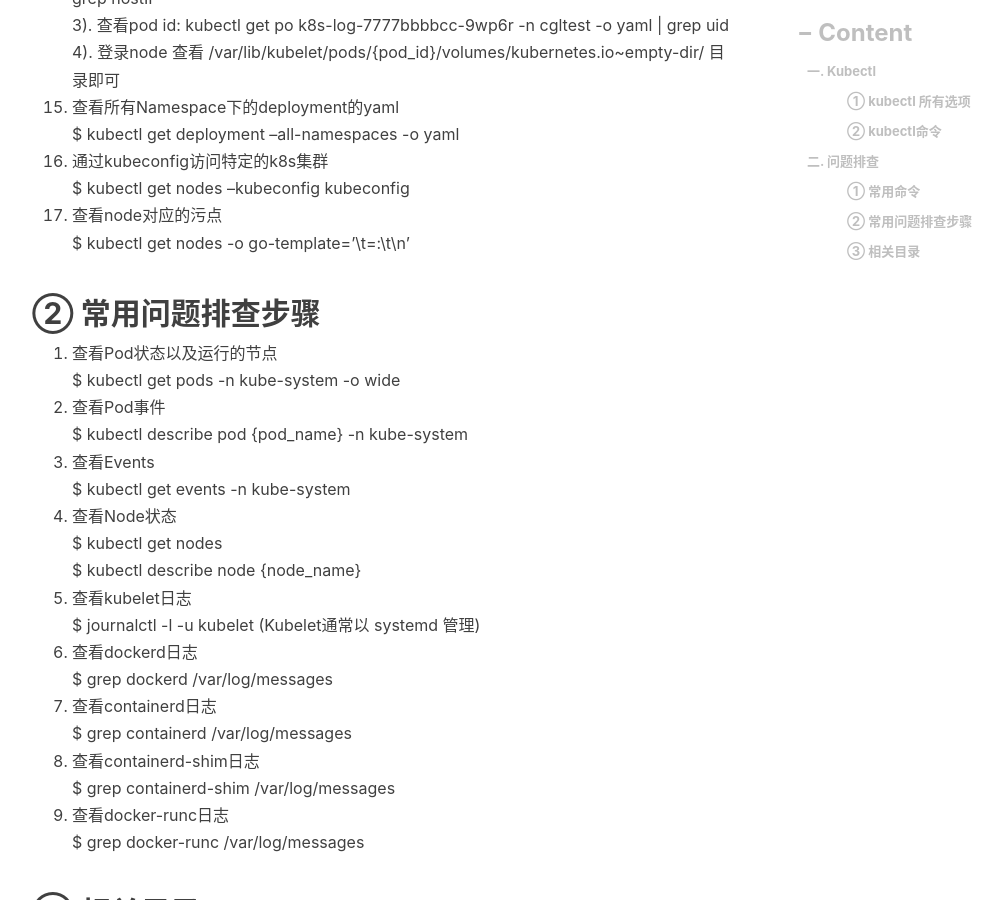
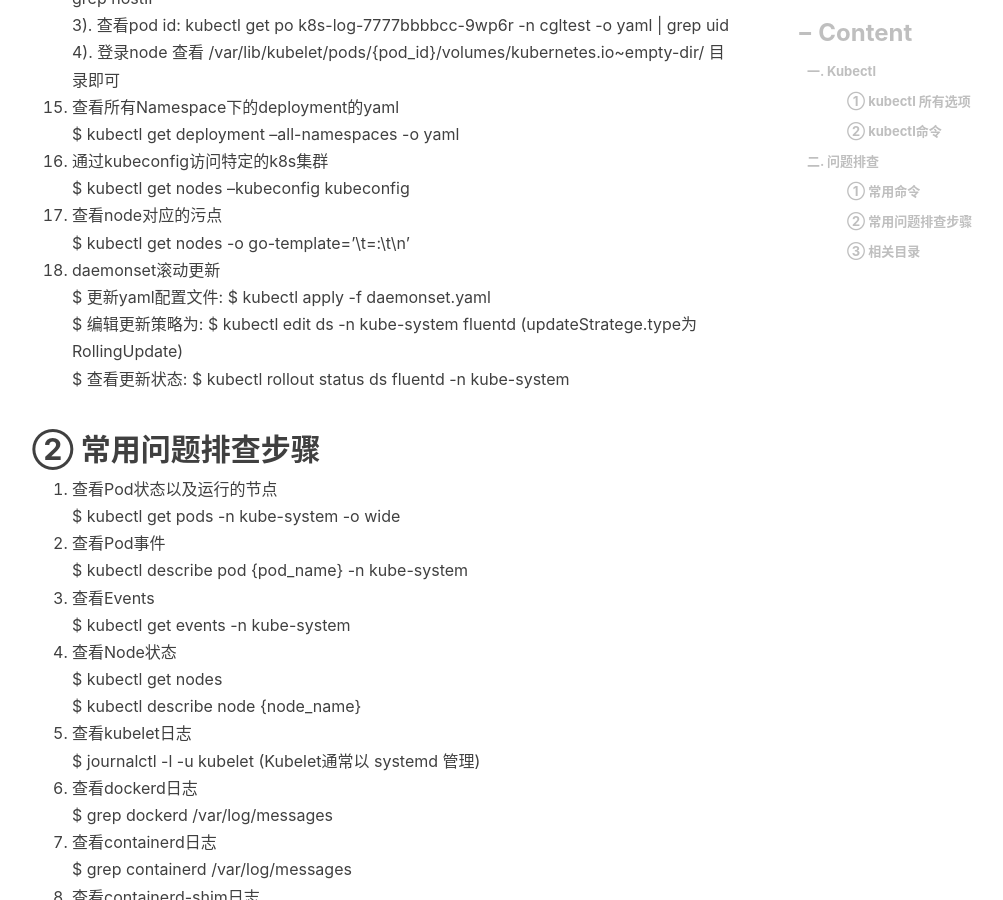
Before and after one commit to engru/chenguolin.github.io, a Jekyll site: the page built from _posts/2019-03-24-【K8s】K8s 运维和问题排查总结.md, in a window 1280 px wide and 900 px high, scrolled down 3649 px. Shown: the whole window, without its empty margins (233-1236 px from the left). Built offline with Jekyll 4.4.1, drawn with Linux system fonts in a browser that asks for light colours; nearby versions of some CDN libraries; comment, search, counter and statistics services are not loaded.

Commit message:
Update 2019-03-24-【K8s】K8s 运维和问题排查总结.md

```diff
--- a/_posts/2019-03-24-【K8s】K8s 运维和问题排查总结.md
+++ b/_posts/2019-03-24-【K8s】K8s 运维和问题排查总结.md
@@ -107,6 +107,10 @@ tags:          #标签
    $ kubectl get nodes --kubeconfig kubeconfig
 17. 查看node对应的污点
    $ kubectl get nodes -o go-template='{{printf "%-50s %-12s\n" "Node" "Taint"}}{{- range .items}}{{- if $taint := (index .spec "taints") }}{{- .metadata.name }}{{ "\t" }}{{- range $taint }}{{- .key }}={{ .value }}:{{ .effect }}{{ "\t" }}{{- end }}{{- "\n" }}{{- end}}{{- end}}'
+18. daemonset滚动更新
+   $ 更新yaml配置文件: $ kubectl apply -f daemonset.yaml
+   $ 编辑更新策略为: $ kubectl edit ds -n kube-system fluentd   (updateStratege.type为RollingUpdate)
+   $ 查看更新状态: $ kubectl rollout status ds fluentd -n kube-system
 
 ## ② 常用问题排查步骤
 1. 查看Pod状态以及运行的节点
```
